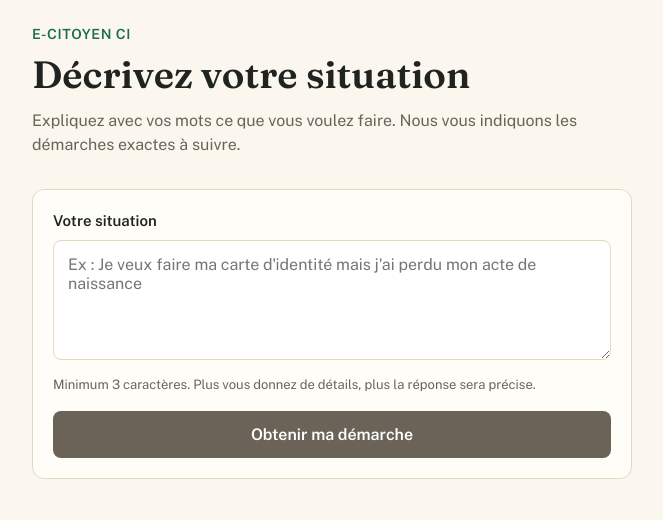
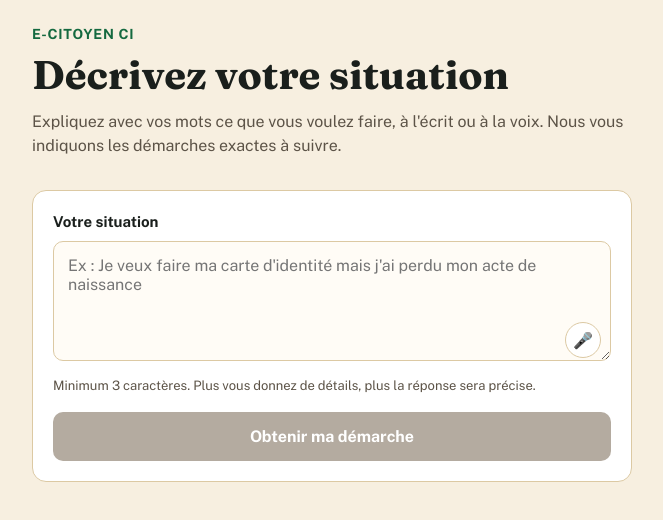
Before and after one commit to morelassamoi9-arch/backend, a React app in the folder web/: page / in a window 1280 px wide. Shown: the top 520 px of the page, without its empty margins (308-971 px from the left). Built offline with nearby package versions, Linux system fonts and the light colour scheme; the HTML template or start-up script is replaced by a standard one.

Commit message:
Ajout vocal (reconnaissance + synthese) et actions lettre (copier/email)

```diff
--- a/web/src/App.jsx
+++ b/web/src/App.jsx
@@ -1,4 +1,4 @@
-import { useState } from 'react'
+import { useState, useRef } from 'react'
 
 const API_URL = 'http://localhost:8000/api/demande'
 
@@ -7,6 +7,93 @@ function App() {
   const [loading, setLoading] = useState(false)
   const [result, setResult] = useState(null)
   const [error, setError] = useState(null)
+  const [listening, setListening] = useState(false)
+  const [speaking, setSpeaking] = useState(false)
+  const [copied, setCopied] = useState(false)
+
+  const recognitionRef = useRef(null)
+
+  const SpeechRecognitionAPI =
+    typeof window !== 'undefined' &&
+    (window.SpeechRecognition || window.webkitSpeechRecognition)
+  const voiceInputSupported = Boolean(SpeechRecognitionAPI)
+  const voiceOutputSupported =
+    typeof window !== 'undefined' && 'speechSynthesis' in window
+
+  function toggleListening() {
+    if (!voiceInputSupported) return
+
+    if (listening) {
+      recognitionRef.current?.stop()
+      return
+    }
+
+    const recognition = new SpeechRecognitionAPI()
+    recognition.lang = 'fr-FR'
+    recognition.continuous = false
+    recognition.interimResults = false
+
+    recognition.onstart = () => setListening(true)
+    recognition.onend = () => setListening(false)
+    recognition.onerror = () => setListening(false)
+
+    recognition.onresult = (event) => {
+      const transcript = event.results[0][0].transcript
+      setMessage((prev) => (prev ? `${prev} ${transcript}` : transcript))
+    }
+
+    recognitionRef.current = recognition
+    recognition.start()
+  }
+
+  function toggleSpeaking() {
+    if (!voiceOutputSupported || !result) return
+
+    if (speaking) {
+      window.speechSynthesis.cancel()
+      setSpeaking(false)
+      return
+    }
+
+    const texteALire = [
+      result.resume_situation,
+      'Plan d\'action.',
+      ...result.plan_action.map((etape, i) => `Étape ${i + 1}. ${etape}`),
+      result.documents_a_apporter.length > 0
+        ? `Documents à apporter. ${result.documents_a_apporter.join(', ')}.`
+        : '',
+      `Lieu. ${result.lieu}.`,
+      `Délai estimé. ${result.delai_estime}.`,
+      `Coût. ${result.cout}.`,
+    ].filter(Boolean).join(' ')
+
+    const utterance = new SpeechSynthesisUtterance(texteALire)
+    utterance.lang = 'fr-FR'
+    utterance.onend = () => setSpeaking(false)
+    utterance.onerror = () => setSpeaking(false)
+
+    window.speechSynthesis.cancel()
+    window.speechSynthesis.speak(utterance)
+    setSpeaking(true)
+  }
+
+  async function copierLettre() {
+    if (!result?.contenu_lettre) return
+    try {
+      await navigator.clipboard.writeText(result.contenu_lettre)
+      setCopied(true)
+      setTimeout(() => setCopied(false), 2000)
+    } catch {
+      setError("Impossible de copier automatiquement. Sélectionnez le texte manuellement.")
+    }
+  }
+
+  function envoyerParEmail() {
+    if (!result?.contenu_lettre) return
+    const sujet = encodeURIComponent(`Demande - ${result.resume_situation.slice(0, 60)}`)
+    const corps = encodeURIComponent(result.contenu_lettre)
+    window.location.href = `mailto:?subject=${sujet}&body=${corps}`
+  }
 
   async function handleSubmit(e) {
     e.preventDefault()
@@ -47,13 +134,14 @@ function App() {
         <p className="header__eyebrow">e-Citoyen CI</p>
         <h1 className="header__title">Décrivez votre situation</h1>
         <p className="header__subtitle">
-          Expliquez avec vos mots ce que vous voulez faire. Nous vous indiquons
-          les démarches exactes à suivre.
+          Expliquez avec vos mots ce que vous voulez faire, à l'écrit ou à la voix.
+          Nous vous indiquons les démarches exactes à suivre.
         </p>
       </header>
 
       <form className="form" onSubmit={handleSubmit}>
         <label htmlFor="message">Votre situation</label>
+        <div className="input-with-mic">
           <textarea
             id="message"
             value={message}
@@ -61,9 +149,27 @@ function App() {
             placeholder="Ex : Je veux faire ma carte d'identité mais j'ai perdu mon acte de naissance"
             disabled={loading}
           />
+          {voiceInputSupported && (
+            <button
+              type="button"
+              className={`mic-button ${listening ? 'mic-button--active' : ''}`}
+              onClick={toggleListening}
+              disabled={loading}
+              aria-label={listening ? 'Arrêter l\'écoute' : 'Parler au lieu d\'écrire'}
+              title={listening ? 'Arrêter l\'écoute' : 'Parler au lieu d\'écrire'}
+            >
+              {listening ? '⏹' : '🎤'}
+            </button>
+          )}
+        </div>
+        {listening && (
+          <p className="form__hint form__hint--listening">🎤 Je vous écoute, parlez maintenant…</p>
+        )}
+        {!listening && (
           <p className="form__hint">
             Minimum 3 caractères. Plus vous donnez de détails, plus la réponse sera précise.
           </p>
+        )}
         <button type="submit" className="button" disabled={loading || message.trim().length < 3}>
           {loading ? 'Analyse en cours…' : 'Obtenir ma démarche'}
         </button>
@@ -88,7 +194,18 @@ function App() {
       {result && (
         <div className="result">
           <div className="result__inner">
+            <div className="result__header-row">
               <span className="result__badge">Votre démarche</span>
+              {voiceOutputSupported && (
+                <button
+                  type="button"
+                  className="listen-button"
+                  onClick={toggleSpeaking}
+                >
+                  {speaking ? '⏹ Arrêter' : '🔊 Écouter la réponse'}
+                </button>
+              )}
+            </div>
             <p className="result__summary">{result.resume_situation}</p>
 
             <div className="result__section">
@@ -132,7 +249,17 @@ function App() {
 
             {result.lettre_generee && result.contenu_lettre && (
               <div className="result__section">
+                <div className="result__letter-header">
                   <p className="result__section-title">Lettre de demande prête à compléter</p>
+                  <div className="result__letter-actions">
+                    <button type="button" className="letter-action-button" onClick={copierLettre}>
+                      {copied ? '✓ Copié' : '📋 Copier'}
+                    </button>
+                    <button type="button" className="letter-action-button" onClick={envoyerParEmail}>
+                      ✉️ Envoyer par email
+                    </button>
+                  </div>
+                </div>
                 <div className="result__letter">{result.contenu_lettre}</div>
               </div>
             )}
--- a/web/src/index.css
+++ b/web/src/index.css
@@ -1,23 +1,21 @@
-@import url('https://fonts.googleapis.com/css2?family=Fraunces:opsz,wght@9..144,400;9..144,600&family=Public+Sans:wght@400;500;600;700&display=swap');
+@import url('https://fonts.googleapis.com/css2?family=Fraunces:opsz,wght@9..144,500;9..144,700&family=Public+Sans:wght@400;500;600;700&display=swap');
 
 :root {
-  --color-bg: #FBF6EE;
-  --color-surface: #FFFDF8;
-  --color-text: #1F2421;
-  --color-text-muted: #6B6358;
-  --color-primary: #1C6E4A;
-  --color-primary-hover: #155939;
-  --color-accent: #D96F32;
-  --color-border: #E4D8C3;
-  --color-error: #B33F2D;
-  --color-error-bg: #FBEAE5;
+  --color-bg: #F7EFE0;
+  --color-surface: #FFFFFF;
+  --color-text: #1A1F1C;
+  --color-text-muted: #5C5347;
+  --color-primary: #14693F;
+  --color-primary-hover: #0E5230;
+  --color-accent: #C8531F;
+  --color-border: #DCC9A3;
+  --color-error: #A8331F;
+  --color-error-bg: #FAE3DC;
   --font-display: 'Fraunces', serif;
   --font-body: 'Public Sans', system-ui, sans-serif;
 }
 
-* {
-  box-sizing: border-box;
-}
+* { box-sizing: border-box; }
 
 body {
   margin: 0;
@@ -28,305 +26,248 @@ body {
   -webkit-font-smoothing: antialiased;
 }
 
-#root {
-  min-height: 100vh;
-}
+#root { min-height: 100vh; }
 
-.page {
-  max-width: 640px;
-  margin: 0 auto;
-  padding: 24px 20px 64px;
-}
+.page { max-width: 640px; margin: 0 auto; padding: 24px 20px 64px; }
 
-.header {
-  margin-bottom: 32px;
-}
+.header { margin-bottom: 32px; }
 
 .header__eyebrow {
-  font-size: 14px;
-  font-weight: 600;
-  color: var(--color-primary);
-  letter-spacing: 0.04em;
-  text-transform: uppercase;
-  margin: 0 0 8px;
+  font-size: 14px; font-weight: 700; color: var(--color-primary);
+  letter-spacing: 0.05em; text-transform: uppercase; margin: 0 0 8px;
 }
 
 .header__title {
   font-family: var(--font-display);
-  font-size: clamp(28px, 6vw, 38px);
-  font-weight: 600;
-  line-height: 1.15;
-  margin: 0 0 12px;
+  font-size: clamp(30px, 6vw, 40px);
+  font-weight: 700; line-height: 1.12; margin: 0 0 12px;
+  color: var(--color-text);
 }
 
-.header__subtitle {
-  font-size: 16px;
-  color: var(--color-text-muted);
-  margin: 0;
-}
+.header__subtitle { font-size: 16px; color: var(--color-text-muted); margin: 0; }
 
 .form {
   background: var(--color-surface);
-  border: 1px solid var(--color-border);
-  border-radius: 12px;
-  padding: 20px;
+  border: 1.5px solid var(--color-border);
+  border-radius: 14px; padding: 20px;
+  transition: border-color 0.25s ease, box-shadow 0.25s ease;
 }
 
-.form label {
-  display: block;
-  font-weight: 600;
-  font-size: 15px;
-  margin-bottom: 8px;
+.form:has(textarea:focus) {
+  border-color: var(--color-primary);
+  box-shadow: 0 0 0 4px rgba(20, 105, 63, 0.12);
 }
 
+.form label { display: block; font-weight: 700; font-size: 15px; margin-bottom: 8px; }
+
 .form textarea {
-  width: 100%;
-  min-height: 120px;
-  padding: 14px;
-  font-family: var(--font-body);
-  font-size: 16px;
-  color: var(--color-text);
-  background: white;
-  border: 1px solid var(--color-border);
-  border-radius: 8px;
-  resize: vertical;
+  width: 100%; min-height: 120px; padding: 14px;
+  font-family: var(--font-body); font-size: 16px; color: var(--color-text);
+  background: #FFFCF6; border: 1.5px solid var(--color-border);
+  border-radius: 10px; resize: vertical;
+  transition: border-color 0.2s ease;
 }
 
-.form textarea:focus-visible {
-  outline: 3px solid var(--color-primary);
-  outline-offset: 1px;
+.form textarea:focus-visible { outline: none; border-color: var(--color-primary); }
+.form__hint { font-size: 13px; color: var(--color-text-muted); margin: 8px 0 16px; }
+
+.button {
+  display: inline-flex; align-items: center; justify-content: center;
+  width: 100%; padding: 15px 20px; font-family: var(--font-body);
+  font-size: 16px; font-weight: 700; color: white;
+  background: var(--color-primary); border: none; border-radius: 10px;
+  cursor: pointer; transition: background 0.15s ease, transform 0.1s ease;
 }
 
-.form__hint {
-  font-size: 13px;
-  color: var(--color-text-muted);
-  margin: 8px 0 16px;
+.button:hover:not(:disabled) { background: var(--color-primary-hover); transform: translateY(-1px); }
+.button:active:not(:disabled) { transform: translateY(0); }
+.button:disabled { background: #B4ABA0; cursor: not-allowed; }
+.button:focus-visible { outline: 3px solid var(--color-accent); outline-offset: 2px; }
+
+.loading {
+  display: flex; align-items: center; gap: 12px; margin-top: 20px; padding: 16px;
+  background: #FFF8EC; border: 1.5px solid var(--color-border);
+  border-radius: 12px; font-size: 14px; color: var(--color-text-muted);
 }
 
-.button {
-  display: inline-flex;
+.loading__spinner {
+  width: 18px; height: 18px; border: 3px solid var(--color-border);
+  border-top-color: var(--color-primary); border-radius: 50%;
+  animation: spin 0.8s linear infinite; flex-shrink: 0;
+}
+
+@media (prefers-reduced-motion: reduce) {
+  .loading__spinner { animation: none; }
+}
+
+@keyframes spin { to { transform: rotate(360deg); } }
+
+.error {
+  margin-top: 20px; padding: 16px; background: var(--color-error-bg);
+  border: 1.5px solid var(--color-error); border-radius: 12px;
+  color: var(--color-error); font-size: 14px; font-weight: 600;
+}
+
+.result {
+  margin-top: 28px; background: var(--color-surface);
+  border: 1.5px dashed #C8B488; border-radius: 6px;
+  position: relative; overflow: hidden;
+  animation: reveal 0.4s ease;
+}
+
+@keyframes reveal {
+  from { opacity: 0; transform: translateY(8px); }
+  to { opacity: 1; transform: translateY(0); }
+}
+
+.result::before {
+  content: ''; position: absolute; top: 0; left: 0; right: 0; height: 5px;
+  background: repeating-linear-gradient(90deg, var(--color-accent), var(--color-accent) 8px, transparent 8px, transparent 16px);
+}
+
+.result__inner { padding: 24px 20px; }
+
+.result__badge {
+  display: inline-block; font-size: 12px; font-weight: 700;
+  letter-spacing: 0.06em; text-transform: uppercase; color: white;
+  background: var(--color-primary); padding: 5px 12px; border-radius: 999px; margin-bottom: 14px;
+}
+
+.result__summary {
+  font-family: var(--font-display); font-size: 20px; font-weight: 500;
+  line-height: 1.4; margin: 0 0 24px; color: var(--color-text);
+}
+
+.result__section { margin-bottom: 22px; }
+.result__section:last-child { margin-bottom: 0; }
+.result__section-title {
+  font-size: 13px; font-weight: 700; letter-spacing: 0.05em;
+  text-transform: uppercase; color: var(--color-accent); margin: 0 0 10px;
+}
+
+.result__steps { list-style: none; margin: 0; padding: 0; display: flex; flex-direction: column; gap: 10px; }
+.result__step { display: flex; gap: 12px; align-items: flex-start; }
+.result__step-number {
+  flex-shrink: 0; width: 26px; height: 26px; border-radius: 50%;
+  background: var(--color-primary); color: white; font-size: 13px;
+  font-weight: 700; display: flex; align-items: center; justify-content: center;
+}
+
+.result__docs { margin: 0; padding: 0; list-style: none; display: flex; flex-direction: column; gap: 6px; }
+.result__docs li { padding-left: 18px; position: relative; }
+.result__docs li::before { content: '–'; position: absolute; left: 0; color: var(--color-accent); font-weight: 700; }
+
+.result__meta { display: grid; grid-template-columns: repeat(auto-fit, minmax(140px, 1fr)); gap: 12px; }
+.result__meta-item { background: #FFF8EC; border: 1.5px solid var(--color-border); border-radius: 10px; padding: 10px 12px; }
+.result__meta-label { font-size: 11px; text-transform: uppercase; letter-spacing: 0.05em; color: var(--color-text-muted); margin: 0 0 4px; font-weight: 700; }
+.result__meta-value { font-size: 14px; font-weight: 700; margin: 0; }
+
+.result__letter {
+  background: white; border: 1.5px solid var(--color-border); border-radius: 10px;
+  padding: 16px; font-size: 14px; white-space: pre-wrap; line-height: 1.6;
+}
+
+.input-with-mic {
+  position: relative;
+}
+
+.mic-button {
+  position: absolute;
+  bottom: 10px;
+  right: 10px;
+  width: 36px;
+  height: 36px;
+  border-radius: 50%;
+  border: 1.5px solid var(--color-border);
+  background: white;
+  font-size: 16px;
+  cursor: pointer;
+  display: flex;
   align-items: center;
   justify-content: center;
-  width: 100%;
-  padding: 14px 20px;
-  font-family: var(--font-body);
-  font-size: 16px;
+  transition: background 0.15s ease, border-color 0.15s ease;
+}
+
+.mic-button:hover:not(:disabled) {
+  border-color: var(--color-primary);
+}
+
+.mic-button--active {
+  background: var(--color-error);
+  border-color: var(--color-error);
+  animation: mic-pulse 1.2s ease-in-out infinite;
+}
+
+@keyframes mic-pulse {
+  0%, 100% { box-shadow: 0 0 0 0 rgba(168, 51, 31, 0.4); }
+  50% { box-shadow: 0 0 0 8px rgba(168, 51, 31, 0); }
+}
+
+.form__hint--listening {
+  color: var(--color-primary);
   font-weight: 600;
-  color: white;
-  background: var(--color-primary);
-  border: none;
-  border-radius: 8px;
+}
+
+.result__header-row {
+  display: flex;
+  align-items: center;
+  justify-content: space-between;
+  gap: 12px;
+  margin-bottom: 14px;
+  flex-wrap: wrap;
+}
+
+.result__header-row .result__badge {
+  margin-bottom: 0;
+}
+
+.listen-button {
+  font-size: 13px;
+  font-weight: 600;
+  color: var(--color-primary);
+  background: white;
+  border: 1.5px solid var(--color-primary);
+  border-radius: 999px;
+  padding: 6px 14px;
   cursor: pointer;
   transition: background 0.15s ease;
 }
 
-.button:hover:not(:disabled) {
-  background: var(--color-primary-hover);
+.listen-button:hover {
+  background: #F0F7F2;
 }
 
-.button:disabled {
-  background: var(--color-text-muted);
-  cursor: not-allowed;
+.result__letter-header {
+  display: flex;
+  align-items: center;
+  justify-content: space-between;
+  gap: 10px;
+  margin-bottom: 10px;
+  flex-wrap: wrap;
 }
 
-.button:focus-visible {
-  outline: 3px solid var(--color-accent);
-  outline-offset: 2px;
-}
-
-.loading {
-  display: flex;
-  align-items: center;
-  gap: 12px;
-  margin-top: 20px;
-  padding: 16px;
-  background: var(--color-surface);
-  border: 1px solid var(--color-border);
-  border-radius: 8px;
-  font-size: 14px;
-  color: var(--color-text-muted);
-}
-
-.loading__spinner {
-  width: 18px;
-  height: 18px;
-  border: 3px solid var(--color-border);
-  border-top-color: var(--color-primary);
-  border-radius: 50%;
-  animation: spin 0.8s linear infinite;
-  flex-shrink: 0;
-}
-
-@media (prefers-reduced-motion: reduce) {
-  .loading__spinner {
-    animation: none;
-  }
-}
-
-@keyframes spin {
-  to { transform: rotate(360deg); }
-}
-
-.error {
-  margin-top: 20px;
-  padding: 16px;
-  background: var(--color-error-bg);
-  border: 1px solid var(--color-error);
-  border-radius: 8px;
-  color: var(--color-error);
-  font-size: 14px;
-}
-
-.result {
-  margin-top: 28px;
-  background: var(--color-surface);
-  border: 1px dashed var(--color-border);
-  border-radius: 4px;
-  position: relative;
-  overflow: hidden;
-}
-
-.result::before {
-  content: '';
-  position: absolute;
-  top: 0;
-  left: 0;
-  right: 0;
-  height: 4px;
-  background: repeating-linear-gradient(
-    90deg,
-    var(--color-accent),
-    var(--color-accent) 8px,
-    transparent 8px,
-    transparent 16px
-  );
-}
-
-.result__inner {
-  padding: 24px 20px;
-}
-
-.result__badge {
-  display: inline-block;
-  font-size: 12px;
-  font-weight: 700;
-  letter-spacing: 0.06em;
-  text-transform: uppercase;
-  color: var(--color-primary);
-  background: rgba(28, 110, 74, 0.1);
-  padding: 4px 10px;
-  border-radius: 999px;
-  margin-bottom: 14px;
-}
-
-.result__summary {
-  font-family: var(--font-display);
-  font-size: 19px;
-  font-weight: 400;
-  line-height: 1.4;
-  margin: 0 0 24px;
-}
-
-.result__section {
-  margin-bottom: 22px;
-}
-
-.result__section:last-child {
+.result__letter-header .result__section-title {
   margin-bottom: 0;
 }
 
-.result__section-title {
-  font-size: 13px;
-  font-weight: 700;
-  letter-spacing: 0.04em;
-  text-transform: uppercase;
-  color: var(--color-text-muted);
-  margin: 0 0 10px;
+.result__letter-actions {
+  display: flex;
+  gap: 8px;
 }
 
-.result__steps {
-  list-style: none;
-  margin: 0;
-  padding: 0;
-  display: flex;
-  flex-direction: column;
-  gap: 10px;
+.letter-action-button {
+  font-size: 12px;
+  font-weight: 600;
+  color: var(--color-primary);
+  background: white;
+  border: 1.5px solid var(--color-border);
+  border-radius: 6px;
+  padding: 5px 10px;
+  cursor: pointer;
+  transition: border-color 0.15s ease;
+  white-space: nowrap;
 }
 
-.result__step {
-  display: flex;
-  gap: 12px;
-  align-items: flex-start;
+.letter-action-button:hover {
+  border-color: var(--color-primary);
 }
-
-.result__step-number {
-  flex-shrink: 0;
-  width: 24px;
-  height: 24px;
-  border-radius: 50%;
-  background: var(--color-primary);
-  color: white;
-  font-size: 13px;
-  font-weight: 700;
-  display: flex;
-  align-items: center;
-  justify-content: center;
-}
-
-.result__docs {
-  margin: 0;
-  padding: 0;
-  list-style: none;
-  display: flex;
-  flex-direction: column;
-  gap: 6px;
-}
-
-.result__docs li {
-  padding-left: 18px;
-  position: relative;
-}
-
-.result__docs li::before {
-  content: '–';
-  position: absolute;
-  left: 0;
-  color: var(--color-accent);
-}
-
-.result__meta {
-  display: grid;
-  grid-template-columns: repeat(auto-fit, minmax(140px, 1fr));
-  gap: 12px;
-}
-
-.result__meta-item {
-  background: var(--color-bg);
-  border: 1px solid var(--color-border);
-  border-radius: 8px;
-  padding: 10px 12px;
-}
-
-.result__meta-label {
-  font-size: 11px;
-  text-transform: uppercase;
-  letter-spacing: 0.04em;
-  color: var(--color-text-muted);
-  margin: 0 0 4px;
-}
-
-.result__meta-value {
-  font-size: 14px;
-  font-weight: 600;
-  margin: 0;
-}
-
-.result__letter {
-  background: white;
-  border: 1px solid var(--color-border);
-  border-radius: 8px;
-  padding: 16px;
-  font-size: 14px;
-  white-space: pre-wrap;
-  line-height: 1.6;
-}
```
Lines whose indentation alone changed are shown as unchanged.
